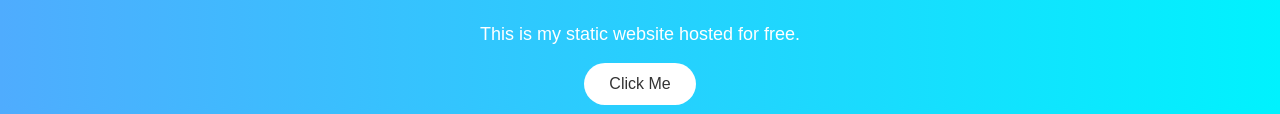
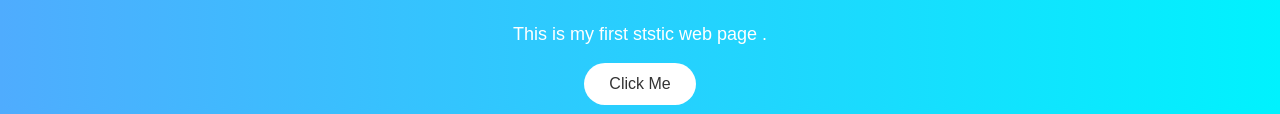
Before and after one commit to ajay-1232/Web-Page-Project, a plain HTML site: page index.html in a window 1280 px wide. Shown: the part 198-312 px from the top of the page. Drawn offline with Linux system fonts and the light colour scheme.

Commit message:
normal changes done

```diff
--- a/index.html
+++ b/index.html
@@ -62,7 +62,7 @@
 
     <div class="container">
         <h1>Hello Ajay 👋</h1>
-        <p>This is my static website hosted for free.</p>
+        <p>This is my first ststic web page .</p>
         <button onclick="showMessage()">Click Me</button>
     </div>
 
```
